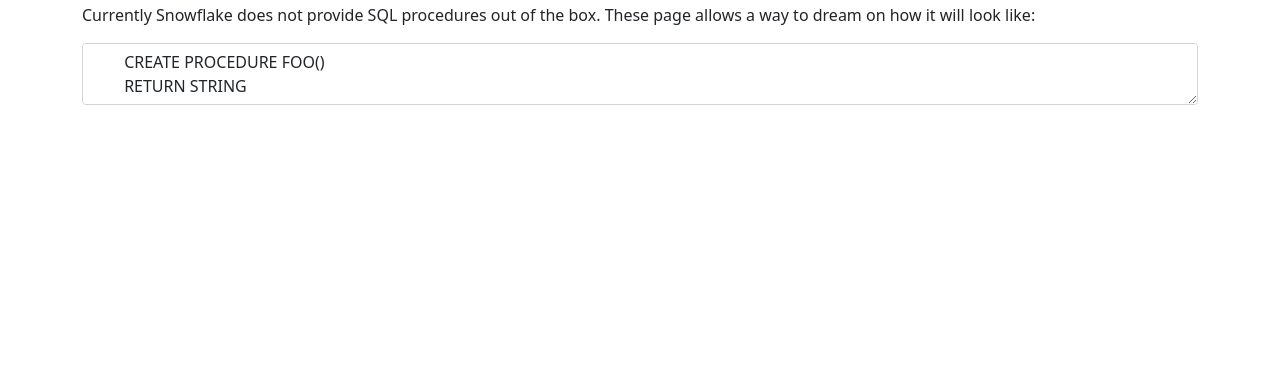
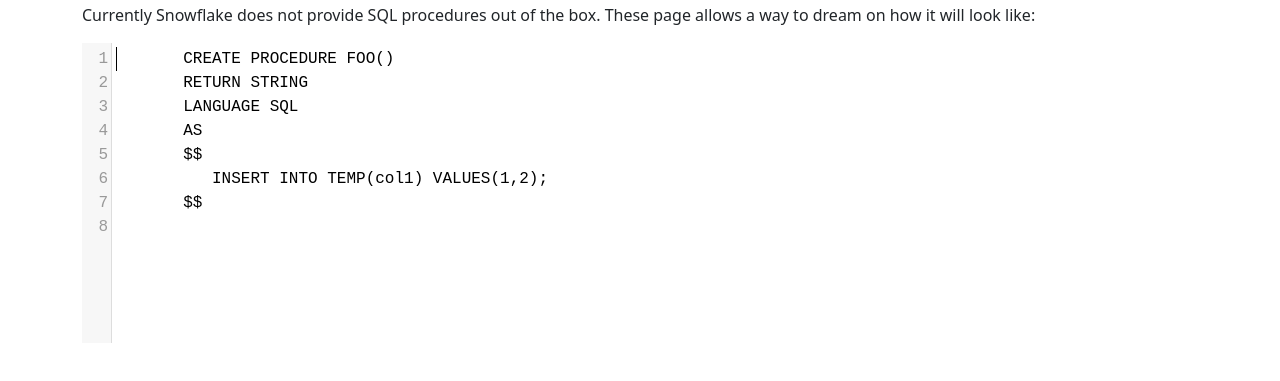
Before and after one commit to orellabac/orellabac.github.io, a plain HTML site: page index.html in a window 1280 px wide. Shown: the part 53-434 px from the top of the page. Drawn offline with nearby package versions, Linux system fonts and the light colour scheme.

Commit message:
Update index.html

```diff
--- a/index.html
+++ b/index.html
@@ -36,13 +36,21 @@
     </div>
     <!-- Option 1: Bootstrap Bundle with Popper -->
     <script src="https://cdn.jsdelivr.net/npm/bootstrap@5.0.0-beta1/dist/js/bootstrap.bundle.min.js" integrity="sha384-ygbV9kiqUc6oa4msXn9868pTtWMgiQaeYH7/t7LECLbyPA2x65Kgf80OJFdroafW" crossorigin="anonymous"></script>
-<script>
-  var cm = CodeMirror(document.getElementById("editor"), {
-    value: "function myScript() {\n    return 100;\n}",
-    mode: "javascript",
-    indentUnit: 4,
-    lineNumbers: true
-});
+
+    <script>
+window.onload = function() {
+  var mime = 'text/x-sql';
+  // get mime type
+
+  window.editor = CodeMirror.fromTextArea(document.getElementById('editor'), {
+    mode: mime,
+    smartIndent: true,
+    lineNumbers: true,
+    matchBrackets : true,
+    autofocus: true,
+    extraKeys: {"Ctrl-Space": "autocomplete"}
+  });
+};
 </script>
 
   </body>
```
